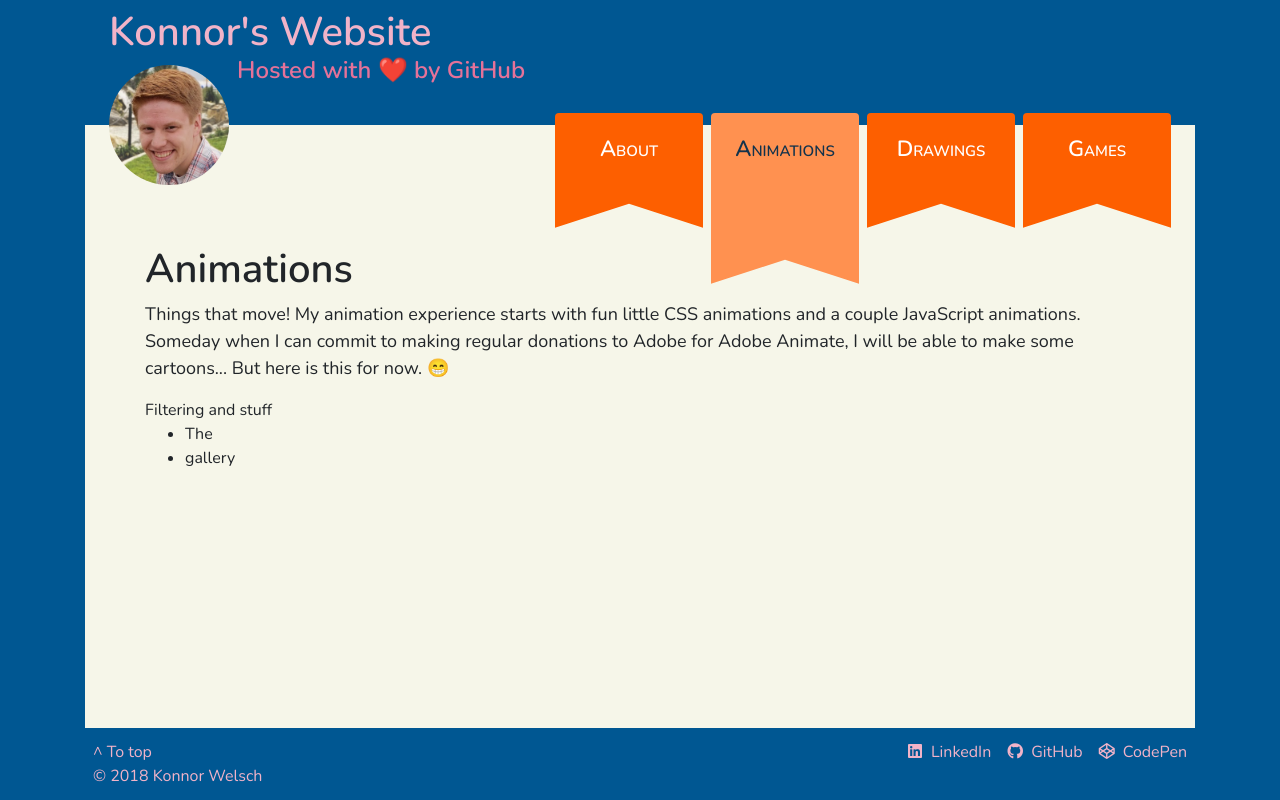
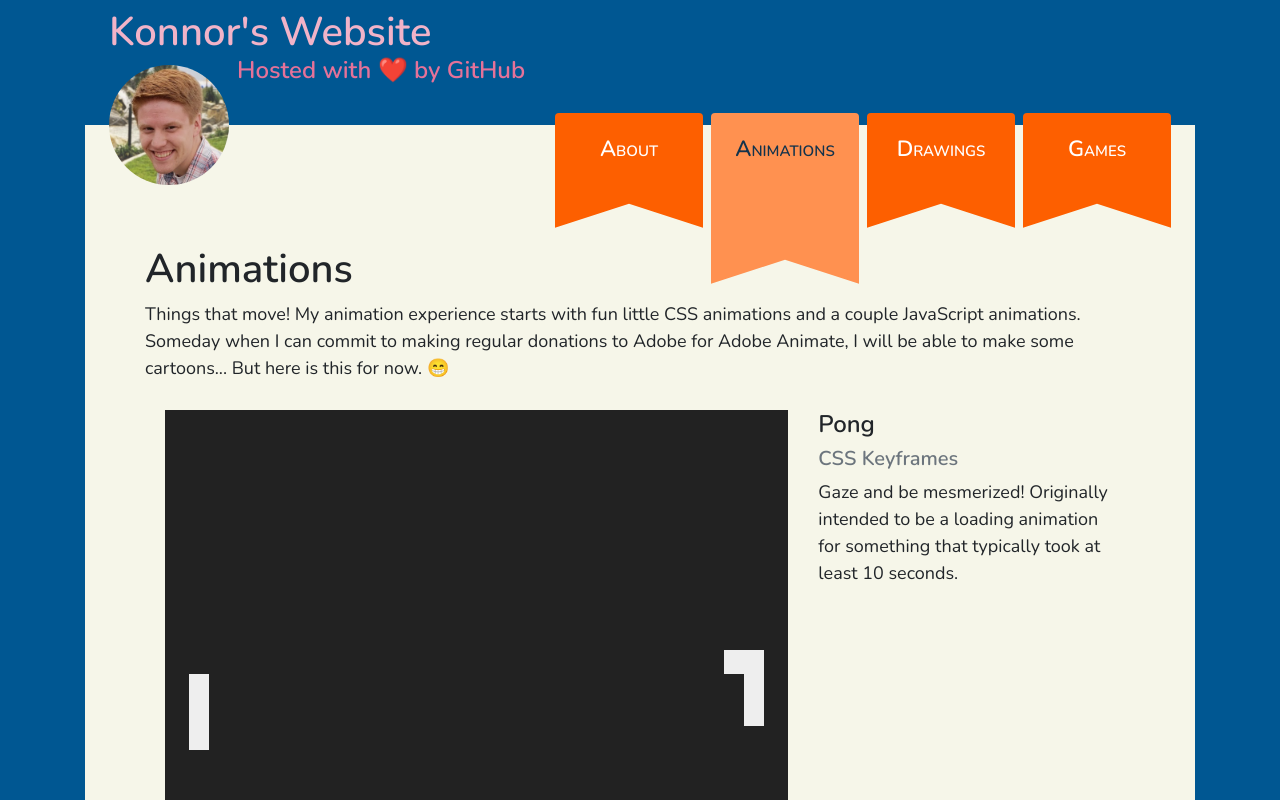
Before and after one commit to kwelsch7/konnor-website, an Angular app: page /animations in a window 1280 px wide. Shown: the top 800 px of the page. Built offline with nearby package versions, Linux system fonts and the light colour scheme.

Commit message:
Add an animation

```diff
--- a/src/app/about-page/about-page.component.scss
+++ b/src/app/about-page/about-page.component.scss
@@ -5,9 +5,3 @@ img {
 .fa-linkedin {
     color: #007bb5;
 }
-
-@media (min-width: 992px) {
-    figure {
-        // float: right;
-    }
-  }
--- /dev/null
+++ b/src/app/animation-gallery/animation-gallery.component.html
@@ -0,0 +1,16 @@
+<ul class="list-group list-group-flush">
+  <li class="list-group-item">
+    <div class="row">
+      <div class="col col-12 col-md-8 mb-3">
+        <app-pong-animation></app-pong-animation>
+      </div>
+      <div class="col col-12 col-md-4">
+        <h4>Pong</h4>
+        <h5 class="text-muted">CSS Keyframes</h5>
+        <p>Gaze and be mesmerized! Originally intended to be
+          a loading animation for something that typically took at least 10 seconds.
+        </p>
+      </div>
+    </div>
+  </li>
+</ul>
--- /dev/null
+++ b/src/app/animation-gallery/animation-gallery.component.scss
@@ -0,0 +1,9 @@
+.list-group-item {
+    background-color: inherit;
+}
+
+@media (max-width: 768px) {
+    .list-group-item {
+        padding: 0.75rem 0;
+    }
+}
--- /dev/null
+++ b/src/app/animation-gallery/animation-gallery.component.ts
@@ -0,0 +1,15 @@
+import { Component, OnInit } from '@angular/core';
+
+@Component({
+  selector: 'app-animation-gallery',
+  templateUrl: './animation-gallery.component.html',
+  styleUrls: ['./animation-gallery.component.scss']
+})
+export class AnimationGalleryComponent implements OnInit {
+
+  constructor() { }
+
+  ngOnInit() {
+  }
+
+}
--- a/src/app/animations-page/animations-page.component.html
+++ b/src/app/animations-page/animations-page.component.html
@@ -8,8 +8,4 @@
   But here is this for now. 😁
 </p>
 
-<div>Filtering and stuff</div>
-<ul>
-  <li>The</li>
-  <li>gallery</li>
-</ul>
+<app-animation-gallery></app-animation-gallery>
--- a/src/app/app.module.ts
+++ b/src/app/app.module.ts
@@ -23,6 +23,8 @@ import { IconLinkComponent } from './icon-link/icon-link.component';
 import { SelectMultipleComponent } from './select-multiple/select-multiple.component';
 import { ClickOutsideDirective } from './click-outside.directive';
 import { ModalComponent } from './modal/modal.component';
+import { PongAnimationComponent } from './pong-animation/pong-animation.component';
+import { AnimationGalleryComponent } from './animation-gallery/animation-gallery.component';
 
 const routes: Routes = [
   { path: '', redirectTo: 'about', pathMatch: 'full' },
@@ -52,7 +54,9 @@ const routes: Routes = [
     IconLinkComponent,
     SelectMultipleComponent,
     ClickOutsideDirective,
-    ModalComponent
+    ModalComponent,
+    PongAnimationComponent,
+    AnimationGalleryComponent
   ],
   imports: [
     BrowserModule,
--- /dev/null
+++ b/src/app/pong-animation/pong-animation.component.html
@@ -0,0 +1,6 @@
+<div class="box">
+  <div class="left paddle"></div>
+  <div class="net"></div>
+  <div class="ball"></div>
+  <div class="right paddle"></div>
+</div>
--- /dev/null
+++ b/src/app/pong-animation/pong-animation.component.scss
@@ -0,0 +1,172 @@
+$edge-distance: 24px;
+
+@keyframes left-paddle {
+    0% {
+        top: 24px;
+    }
+    10% {
+        top: calc(75% - 24px);
+    }
+    20% {
+        top: calc(60% -  24px);
+    }
+    30% {
+        top: calc(40% -  24px);
+    }
+    40% {
+        top: calc(50% -  24px);
+    }
+    50% {
+        top: calc(60% -  24px);
+    }
+    60% {
+        top: calc(20% -  24px);
+    }
+    70% {
+        top: calc(40% -  24px);
+    }
+    80% {
+        top: calc(85% -  24px);
+    }
+    90% {
+        top: calc(50% -  24px);
+    }
+    100% {
+        top: 24px;
+    }
+}
+
+@keyframes right-paddle {
+    0% {
+        top: calc(100% - 96px);
+    }
+    10% {
+        top: calc(70% - 24px);
+    }
+    20% {
+        top: calc(85% -  24px);
+    }
+    30% {
+        top: calc(35% -  24px);
+    }
+    40% {
+        top: calc(65% -  24px);
+    }
+    46% {
+        top: calc(55% -  24px);
+    }
+    50% {
+        top: calc(55% -  24px);
+    }
+    60% {
+        top: calc(20% -  24px);
+    }
+    70% {
+        top: calc(35% -  24px);
+    }
+    80% {
+        top: calc(20% -  24px);
+    }
+    90% {
+        top: calc(45% -  24px);
+    }
+    100% {
+        top: calc(100% - 96px);
+    }
+}
+
+@keyframes ball-volley {
+    0% {
+        top: 48px;
+        left: 40px;
+    }
+    10% {
+        top: calc(75% - 24px);
+        left: calc(100% - 64px);
+    }
+    20% {
+        top: calc(60% -  24px);
+        left: 40px;
+    }
+    30% {
+        top: calc(40% -  24px);
+        left: calc(100% - 64px);
+    }
+    40% {
+        top: calc(55% -  24px);
+        left: 40px;
+    }
+    47% {
+        top: calc(100% - 24px);
+    }
+    50% {
+        top: calc(55% -  24px);
+        left: calc(100% - 64px);
+    }
+    60% {
+        top: calc(20% -  24px);
+        left: 40px;
+    }
+    70% {
+        top: calc(40% -  24px);
+        left: calc(100% - 64px);
+    }
+    79% {
+        top: calc(95% - 24px);
+    }
+    80% {
+        top: calc(85% -  24px);
+        left: 40px;
+    }
+    90% {
+        top: calc(50% -  24px);
+        left: calc(100% - 64px);
+    }
+    99% {
+        top: calc(5% -  24px);
+    }
+    100% {
+        top: 24px;
+        left: 40px;
+    }
+}
+
+.box {
+    /* width: 640px; */
+    width: 100%;
+    height: 480px;
+    background-color: #222;
+    position: relative;
+}
+
+.paddle,
+.ball,
+.net {
+    background-color: #eee;
+}
+
+.paddle {
+    width: 20px;
+    height: 76px;
+    position: absolute;
+    top: 24px;
+}
+
+.left {
+    left: $edge-distance;
+    animation: 10s linear infinite left-paddle;
+}
+
+.right {
+    right: $edge-distance;
+    animation: 10s linear infinite right-paddle;
+}
+
+.ball {
+    height: 24px;
+    width: 24px;
+    position: absolute;
+    top: 48px;
+    left: 56px;
+    animation: 10s linear infinite ball-volley;
+}
--- /dev/null
+++ b/src/app/pong-animation/pong-animation.component.ts
@@ -0,0 +1,15 @@
+import { Component, OnInit } from '@angular/core';
+
+@Component({
+  selector: 'app-pong-animation',
+  templateUrl: './pong-animation.component.html',
+  styleUrls: ['./pong-animation.component.scss']
+})
+export class PongAnimationComponent implements OnInit {
+
+  constructor() { }
+
+  ngOnInit() {
+  }
+
+}
```
